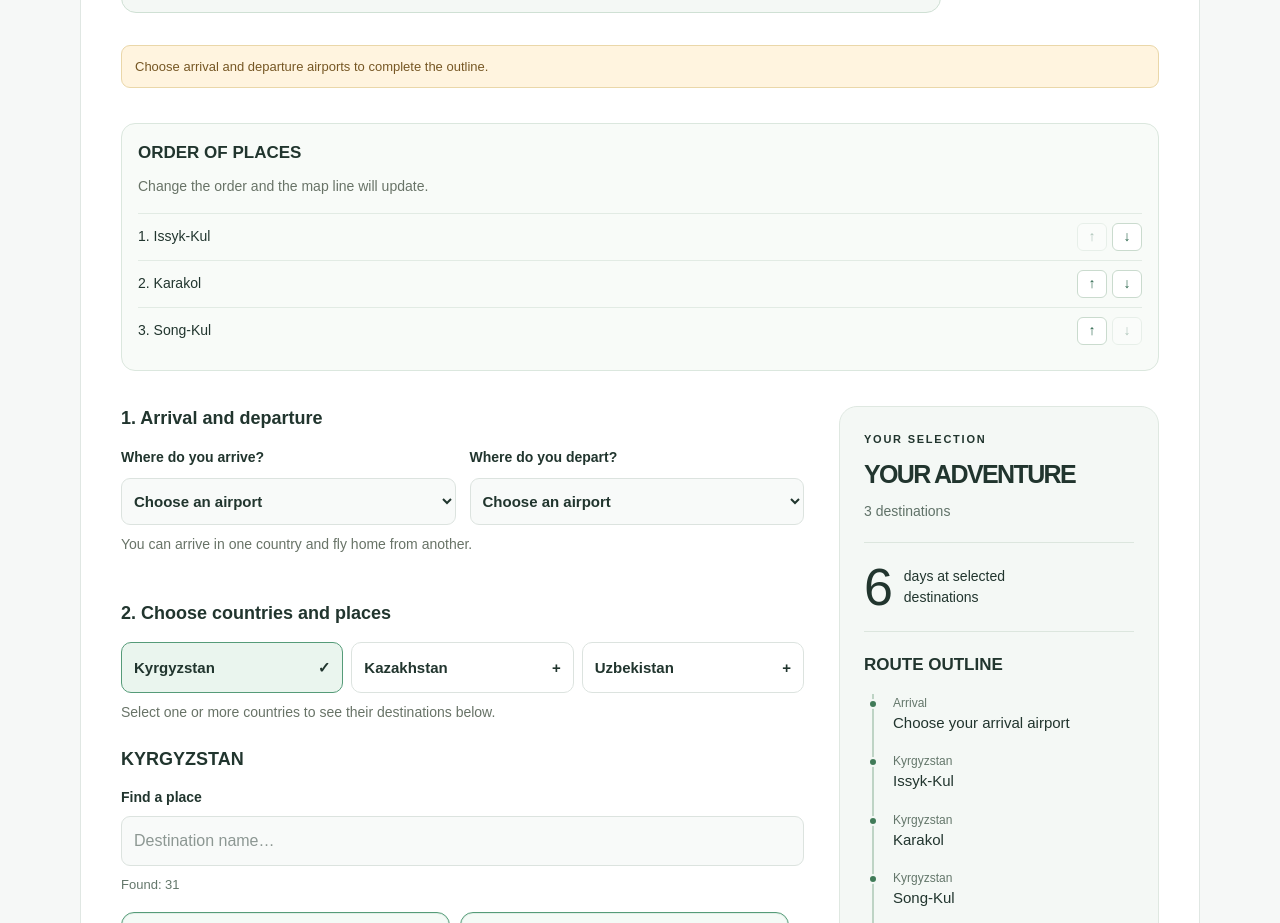
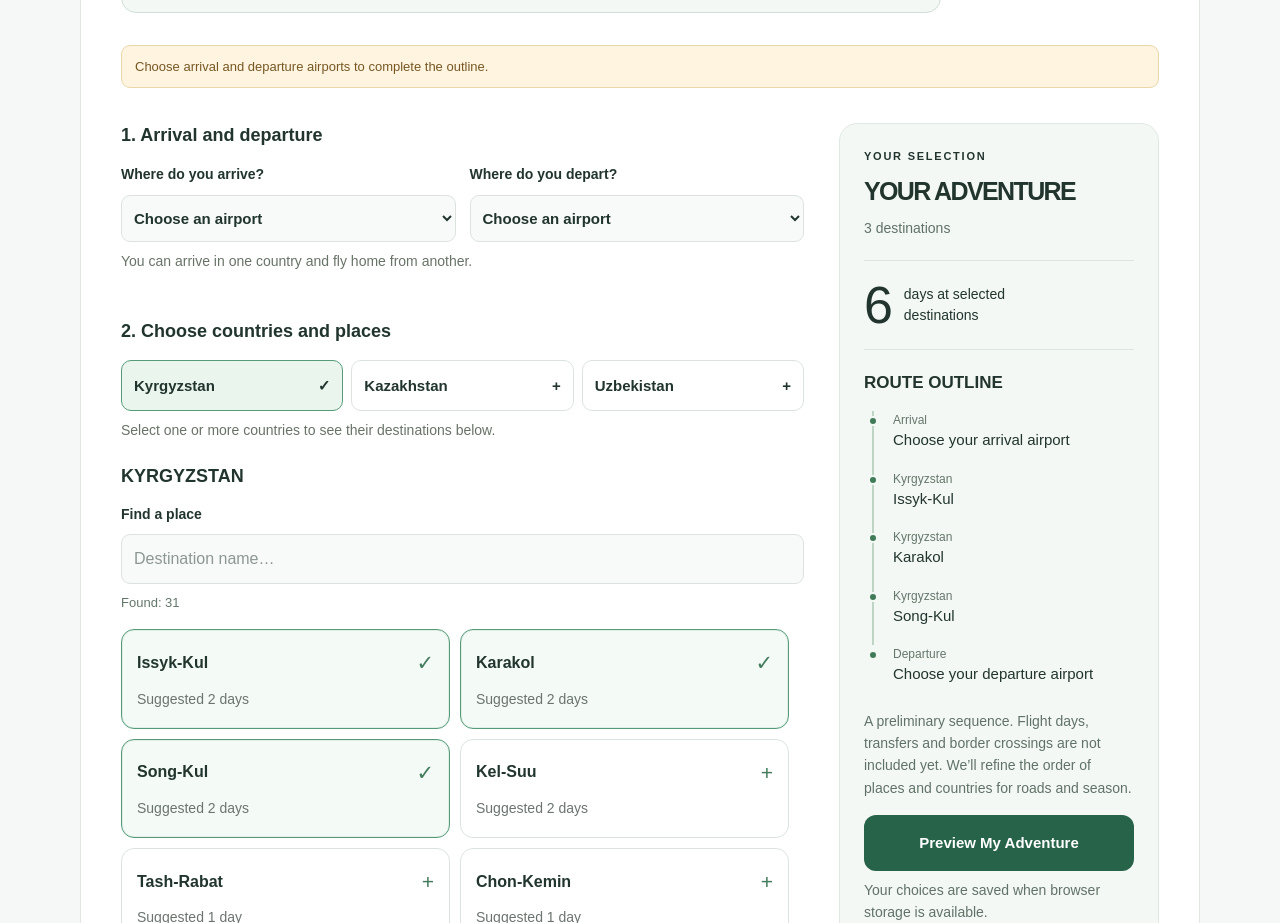
Before and after one commit to tataremil2-blip/Kyrgyzstan360, a Next.js app: page /en/plan-my-trip in a window 1280 px wide. Shown: the part 900-1823 px from the top of the page. Built offline with nearby package versions, Linux system fonts and the light colour scheme.

Commit message:
Remove manual place ordering from trip planner

```diff
--- a/app/[lang]/plan-my-trip/TripPlanner.tsx
+++ b/app/[lang]/plan-my-trip/TripPlanner.tsx
@@ -81,14 +81,6 @@ export default function TripPlanner({ firstMonth }: { firstMonth: string }) {
       setParserStatus("done"); setParserMessage(ru ? "Пожелания разобраны. Проверьте выбор ниже." : "Your wishes were extracted. Review the choices below.");
     } catch { setParserStatus("error"); setParserMessage(ru ? "Не удалось разобрать текст. Проверьте соединение и попробуйте снова." : "We could not extract the text. Check the connection and try again."); }
   }
-  function moveDestination(id: TripDraft["destinations"][number], direction: -1 | 1) {
-    const index = draft.destinations.indexOf(id);
-    const nextIndex = index + direction;
-    if (index < 0 || nextIndex < 0 || nextIndex >= draft.destinations.length) return;
-    const next = [...draft.destinations];
-    [next[index], next[nextIndex]] = [next[nextIndex], next[index]];
-    update({ destinations: next });
-  }
   function preview(event: FormEvent<HTMLFormElement>) {
     event.preventDefault();
     if (!arrival || !departure) { setError(ru ? "Выберите аэропорты прилёта и вылета." : "Choose your arrival and departure airports."); return; }
@@ -122,7 +114,6 @@ export default function TripPlanner({ firstMonth }: { firstMonth: string }) {
       <form onSubmit={preview} className="adventure-builder">
         <div className="route-advice" aria-live="polite">{routeAdvice.map((message) => <p className={message.level} key={message.key}>{message.key === "airports" ? (ru ? "Выберите аэропорты прилёта и вылета — тогда набросок будет полнее." : "Choose arrival and departure airports to complete the outline.") : message.key === "unknownDuration" ? (ru ? "Для некоторых мест длительность ещё не подтверждена; итоговые дни уточним." : "Some destinations have no confirmed duration yet; we’ll refine the days.") : message.key === "borders" ? (ru ? "В маршруте несколько стран: пересечения границ и документы нужно проверить отдельно." : "This route crosses countries; border crossings and documents need a separate check.") : message.key === "tooDense" ? (ru ? "Выбранные места могут не поместиться в заданный срок без плотного графика." : "The selected places may not fit the trip length without a tight schedule.") : (ru ? "Добавьте места, чтобы получить набросок маршрута." : "Add destinations to see a route outline.")}</p>)}</div>
         {draft.aiItinerary.length > 0 && <section className="ai-itinerary" aria-labelledby="ai-itinerary-title"><p className="planner-eyebrow">{ru ? "ЧЕРНОВИК ИИ" : "AI DRAFT"}</p><h3 id="ai-itinerary-title">{ru ? "Предварительная программа по дням" : "Preliminary day-by-day programme"}</h3><p className="planner-hint">{ru ? "Проверьте программу: это предложение ИИ, а не подтверждённый маршрут." : "Review this programme: it is an AI suggestion, not a confirmed route."}</p><ol>{draft.aiItinerary.map((day) => <li key={day.day}><strong>{ru ? `День ${day.day}` : `Day ${day.day}`}: {day.title}</strong><span>{day.activities.join(" · ")}</span>{day.overnightPlaceId && <small>{ru ? `Ночёвка: ${day.overnightPlaceId}` : `Overnight: ${day.overnightPlaceId}`}</small>}</li>)}</ol></section>}
-        <div className="route-order-editor"><h3>{ru ? "Порядок мест" : "Order of places"}</h3><p className="planner-hint">{ru ? "Измените порядок — линия на карте обновится." : "Change the order and the map line will update."}</p><ol>{chosen.map((place, index) => <li key={place.id}><span>{index + 1}. {place[locale]}</span><span className="route-reorder"><button type="button" aria-label={ru ? `Поднять ${place[locale]}` : `Move ${place[locale]} up`} disabled={index === 0} onClick={() => moveDestination(place.id, -1)}>↑</button><button type="button" aria-label={ru ? `Опустить ${place[locale]}` : `Move ${place[locale]} down`} disabled={index === chosen.length - 1} onClick={() => moveDestination(place.id, 1)}>↓</button></span></li>)}</ol></div>
         <div className="adventure-choices">
           <fieldset><legend>{ru ? "1. Прилёт и вылет" : "1. Arrival and departure"}</legend><div className="flight-fields">{(["arrivalAirport", "departureAirport"] as const).map((field) => <label key={field}>{field === "arrivalAirport" ? (ru ? "Куда прилетаете?" : "Where do you arrive?") : (ru ? "Откуда улетаете?" : "Where do you depart?")}<select value={draft[field]} onChange={(event) => update({ [field]: event.target.value as TripDraft[typeof field] })}><option value="">{ru ? "Выберите аэропорт" : "Choose an airport"}</option>{airports.map((airport) => <option key={airport.id} value={airport.id}>{airport[locale]}</option>)}</select></label>)}</div><p className="planner-hint">{ru ? "Можно прилететь в одну страну, а улететь из другой." : "You can arrive in one country and fly home from another."}</p></fieldset>
           <fieldset><legend>{ru ? "2. Выберите страны и места" : "2. Choose countries and places"}</legend><div className="country-choices">{countries.map((country) => <button type="button" key={country.id} aria-pressed={draft.countries.includes(country.id)} aria-controls={`places-${country.id}`} onClick={() => {
```
